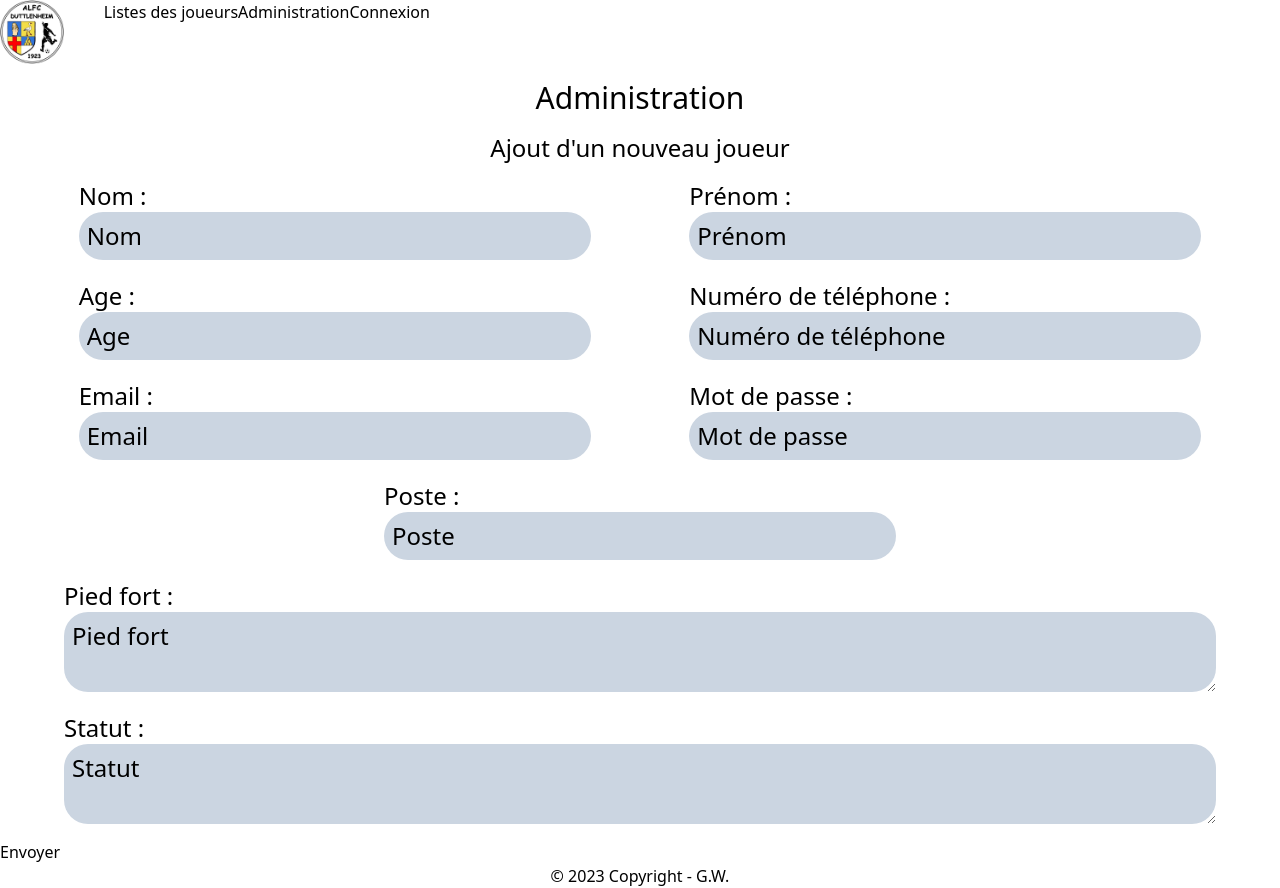
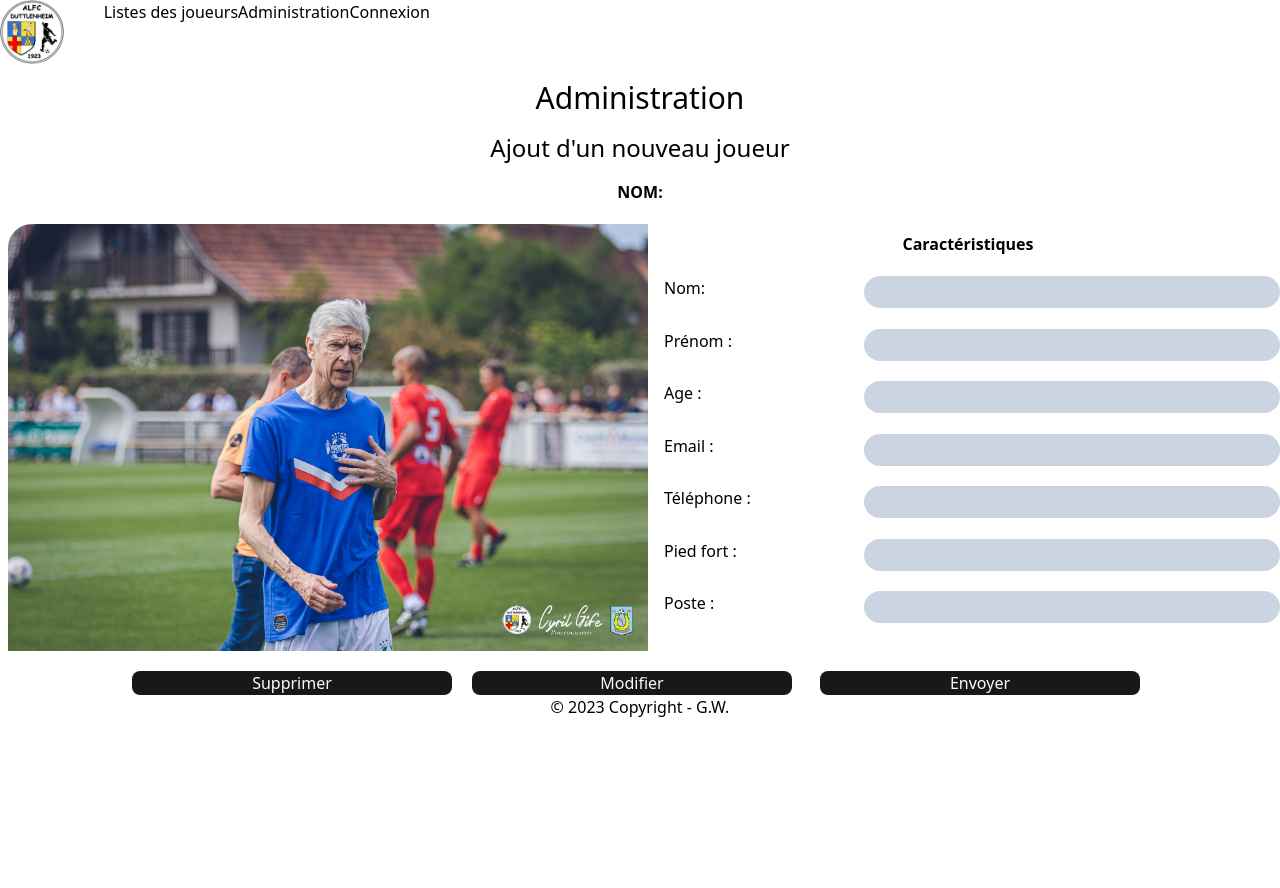
Before and after one commit to GuillaumeWernert/checkpoint_4_GW, a React (Vite) app in the folder frontend/: page /administration in a window 1280 px wide. After the commit the page ends 800 px from the top, so only its background shows below. Built offline with nearby package versions, Linux system fonts and the light colour scheme; no server answers.

Commit message:
fix admin

```diff
--- a/frontend/src/pages/Administration.jsx
+++ b/frontend/src/pages/Administration.jsx
@@ -43,122 +43,139 @@ function Administration() {
   return (
     <div>
       <h1 className="text-3xl mb-4 text-center">Administration</h1>
-      <form onSubmit={(e) => sendForm(e)}>
+      <form className="w-full" onSubmit={(e) => sendForm(e)}>
         <h2 className="text-2xl mb-4 text-center">Ajout d'un nouveau joueur</h2>
-        <div className="flex flex-wrap justify-evenly gap-5 mb-4">
-          <label className="w-[40%] flex flex-col text-2xl">
-            Nom :
+        <div>
+          <h1 className="text-center font-bold object-center mb-5">
+            NOM: {player.lastName} {player.firstName}
+          </h1>
+          <div className="mb-5 md:flex">
+            <img
+              className="w-11/12 flex m-auto md:w-6/12 md:ml-2 rounded-tl-3xl"
+              src="\src\assets\arsene1.jpg"
+              alt="arsène"
+            />
+            <div className="md:w-full md:ml-2">
+              <h3 className="text-center font-bold object-center mb-5 mt-2">
+                Caractéristiques
+              </h3>
+              <div className="ml-2 md:h-5/6 md:ml-2 md:mt-3 md:w-full md:flex md:flex-col md:justify-between">
+                <label className="flex justify-between w-full mb-2">
+                  Nom:
                   <input
                     required
-              className=" bg-slate-300 placeholder-black p-2 rounded-3xl"
+                    className=" bg-slate-300 placeholder-black p-2 rounded-3xl h-8 w-8/12 mr-2"
                     type="text"
                     name="lastName"
                     value={player.lastName}
-              placeholder="Nom"
-              onChange={(e) => handlePlayer(e.target.name, e.target.value)}
+                    onChange={(e) =>
+                      handlePlayer(e.target.name, e.target.value)
+                    }
                   />
                 </label>
-          <label className="w-[40%] flex flex-col text-2xl">
+                <label className="flex justify-between mb-2">
                   Prénom :
                   <input
                     required
-              className=" bg-slate-300 placeholder-black p-2 rounded-3xl"
+                    className=" bg-slate-300 placeholder-black p-2 rounded-3xl h-8 w-8/12 mr-2"
                     type="text"
                     name="firstName"
                     value={player.firstName}
-              placeholder="Prénom"
-              onChange={(e) => handlePlayer(e.target.name, e.target.value)}
+                    onChange={(e) =>
+                      handlePlayer(e.target.name, e.target.value)
+                    }
                   />
                 </label>
-          <label className="w-[40%] flex flex-col text-2xl">
+                <label className="flex justify-between mb-2">
                   Age :
                   <input
                     required
-              className=" bg-slate-300 placeholder-black p-2 rounded-3xl"
+                    className=" bg-slate-300 placeholder-black p-2 rounded-3xl h-8 w-8/12 mr-2"
                     type="text"
                     name="p_age"
                     value={player.p_age}
-              placeholder="Age"
-              onChange={(e) => handlePlayer(e.target.name, e.target.value)}
+                    onChange={(e) =>
+                      handlePlayer(e.target.name, e.target.value)
+                    }
                   />
                 </label>
-          <label className="w-[40%] flex flex-col text-2xl">
-            Numéro de téléphone :
+                <label className="flex justify-between mb-2">
+                  Email :
                   <input
                     required
-              className=" bg-slate-300 placeholder-black p-2 rounded-3xl"
+                    className=" bg-slate-300 placeholder-black p-2 rounded-3xl h-8 w-8/12 mr-2"
+                    type="text"
+                    name="email"
+                    value={player.email}
+                    onChange={(e) =>
+                      handlePlayer(e.target.name, e.target.value)
+                    }
+                  />
+                </label>
+                <label className="flex justify-between mb-2">
+                  Téléphone :
+                  <input
+                    required
+                    className=" bg-slate-300 placeholder-black p-2 rounded-3xl h-8 w-8/12 mr-2"
                     type="text"
                     name="phone_num"
                     value={player.phone_num}
-              placeholder="Numéro de téléphone"
-              onChange={(e) => handlePlayer(e.target.name, e.target.value)}
+                    onChange={(e) =>
+                      handlePlayer(e.target.name, e.target.value)
+                    }
                   />
                 </label>
-          <label className="w-[40%] flex flex-col text-2xl">
-            Email :
+                <label className="flex justify-between mb-2">
+                  Pied fort :
                   <input
                     required
-              className=" bg-slate-300 placeholder-black p-2 rounded-3xl"
+                    className=" bg-slate-300 placeholder-black p-2 rounded-3xl h-8 w-8/12 mr-2"
                     type="text"
-              name="email"
-              value={player.email}
-              placeholder="Email"
-              onChange={(e) => handlePlayer(e.target.name, e.target.value)}
+                    name="foot_id"
+                    value={player.foot_id}
+                    onChange={(e) =>
+                      handlePlayer(e.target.name, e.target.value)
+                    }
                   />
                 </label>
-          <label className="w-[40%] flex flex-col text-2xl">
-            Mot de passe :
-            <input
-              required
-              className=" bg-slate-300 placeholder-black p-2 rounded-3xl"
-              type="text"
-              name="password"
-              value={player.password}
-              placeholder="Mot de passe"
-              onChange={(e) => handlePlayer(e.target.name, e.target.value)}
-            />
-          </label>
-          <label className="w-[40%] flex flex-col text-2xl">
+                <label className="flex justify-between mb-2">
                   Poste :
                   <input
                     required
-              className=" bg-slate-300 placeholder-black p-2 rounded-3xl"
+                    className=" bg-slate-300 placeholder-black p-2 rounded-3xl h-8 w-8/12 mr-2"
                     type="text"
                     name="p_position_id"
                     value={player.p_position_id}
-              placeholder="Poste"
-              onChange={(e) => handlePlayer(e.target.name, e.target.value)}
-            />
-          </label>
-          <label className="w-[90%] flex flex-col text-2xl">
-            Pied fort :
-            <textarea
-              required
-              className=" bg-slate-300 placeholder-black p-2 rounded-3xl"
-              type="text"
-              name="foot_id"
-              value={player.foot_id}
-              placeholder="Pied fort"
-              onChange={(e) => handlePlayer(e.target.name, e.target.value)}
-            />
-          </label>
-          <label className="w-[90%] flex flex-col text-2xl">
-            Statut :
-            <textarea
-              required
-              className=" bg-slate-300 placeholder-black p-2 rounded-3xl"
-              type="text"
-              name="user_status_id"
-              value={player.user_status_id}
-              placeholder="Statut"
-              onChange={(e) => handlePlayer(e.target.name, e.target.value)}
+                    onChange={(e) =>
+                      handlePlayer(e.target.name, e.target.value)
+                    }
                   />
                 </label>
               </div>
-        <button className=" justify-self-center" type="submit">
+            </div>
+          </div>
+          <div className="mt-5 flex justify-center">
+            <button
+              type="submit"
+              className="w-1/4 bg-zinc-900 text-gray-50 rounded-lg"
+            >
+              Supprimer
+            </button>
+            <button
+              type="submit"
+              className="w-1/4 bg-zinc-900 text-gray-50 rounded-lg ml-5 mr-2"
+            >
+              Modifier
+            </button>
+            <button
+              className=" w-1/4 bg-zinc-900 text-gray-50 rounded-lg ml-5 mr-2"
+              type="submit"
+            >
               Envoyer
             </button>
             <h3 className=" text-red-700">{message}</h3>
+          </div>
+        </div>
       </form>
     </div>
   );
```
Lines whose indentation alone changed are shown as unchanged.
